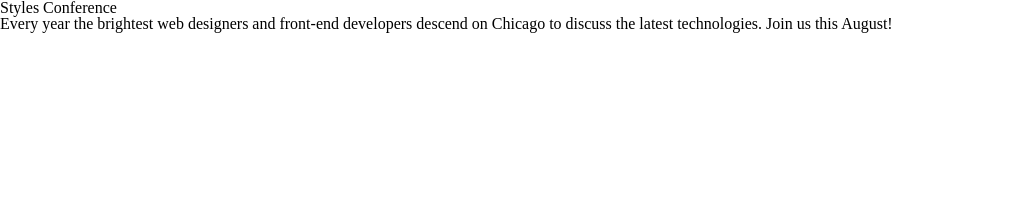
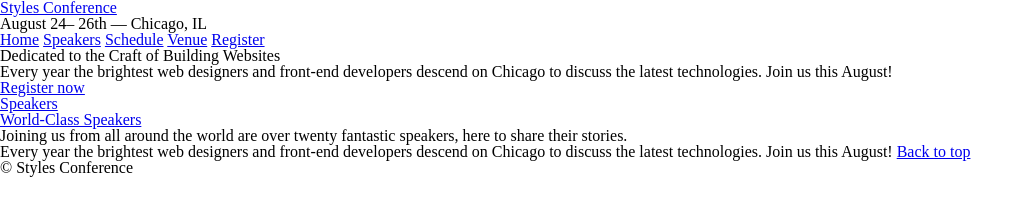
Before and after one commit to rodrigormoreira/shayhowe, a plain HTML site: page index.html in a window 1280 px wide. Shown: the whole page, without its empty margins (0-1033 px from the left). Drawn offline with Linux system fonts and the light colour scheme.

Commit message:
Do lesson 2 again

```diff
--- a/index.html
+++ b/index.html
@@ -5,8 +5,37 @@
 		<meta charset="utf-8">
 		<title>Styles Conference</title>
 	</head>
-	<body>
-		<h1>Styles Conference</h1>
-		 <p>Every year the brightest web designers and front-end developers descend on Chicago to discuss the latest technologies. Join us this August!</p>
+	<body id="top">
+		<header>
+			<h1>
+				<a href="index.html">Styles Conference</a>
+			</h1>
+			<h3>August 24&ndash; 26th &mdash; Chicago, IL</h3>
+			<nav>
+				<a href="index.html">Home</a>
+				<a href="speakers.html">Speakers</a>
+				<a href="schedule.html">Schedule</a>
+				<a href="venue.html">Venue</a>
+				<a href="register.html">Register</a>
+			</nav>
+		</header>
+		<section>
+			<h2>Dedicated to the Craft of Building Websites</h2>
+			 <p>Every year the brightest web designers and front-end developers descend on Chicago to discuss the latest technologies. Join us this August!</p>
+			 <a href="register.html">Register now</a>
+			 <section>
+			 	<a href="speakers.html">
+			 		<h5>Speakers</h5>
+			 		<h3>World-Class Speakers</h3>
+			 	</a>
+			 		<p>Joining us from all around the world are over twenty fantastic speakers, here to share their stories.</p>
+			 </section>
+
+		</section>
+
+		 <p>Every year the brightest web designers and front-end developers descend on Chicago to discuss the latest technologies. Join us this August! <a href="#top">Back to top</a></p>
+		 <footer>
+		 	<small>&copy; Styles Conference</small>
+		 </footer>
 	</body>
 </html>
```
Also changed, not shown: register.html (added, +25 -0 lines), schedule.html (added, +25 -0 lines), speakers.html (added, +25 -0 lines), venue.html (added, +25 -0 lines).
